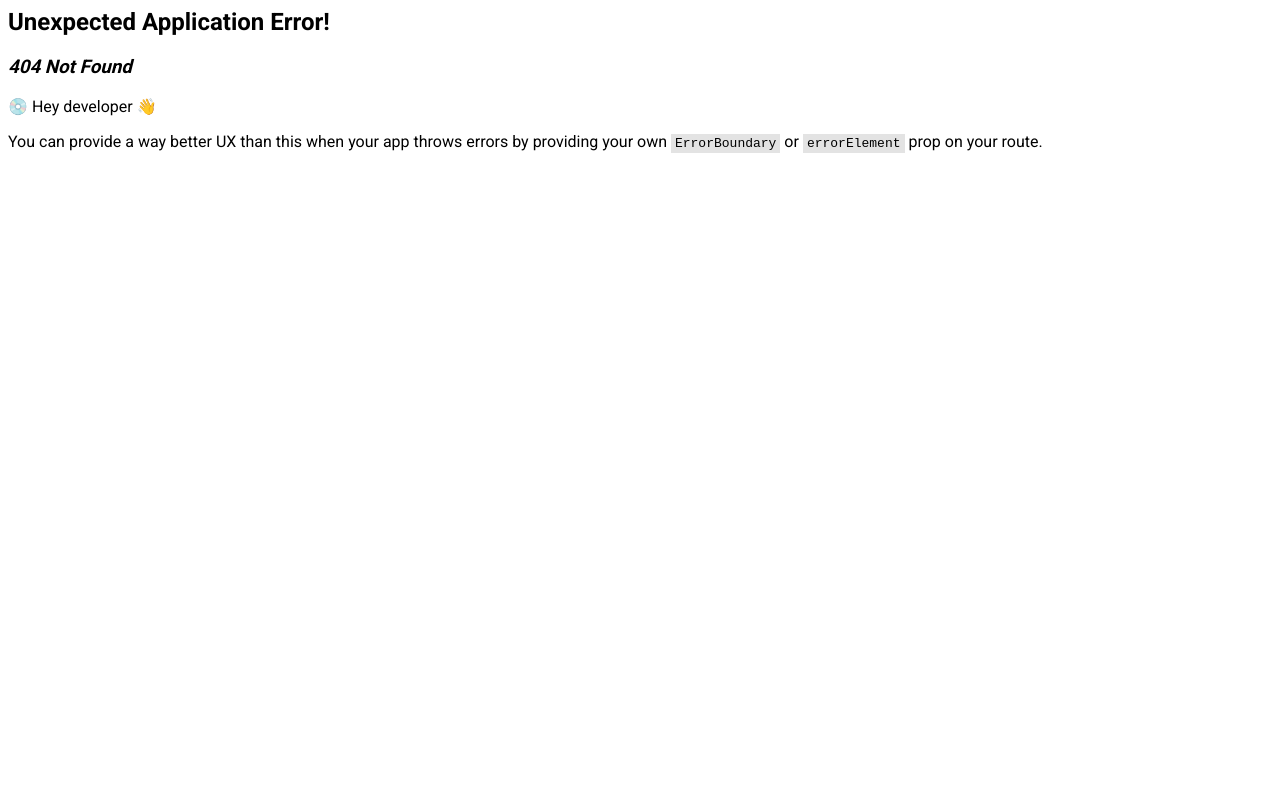
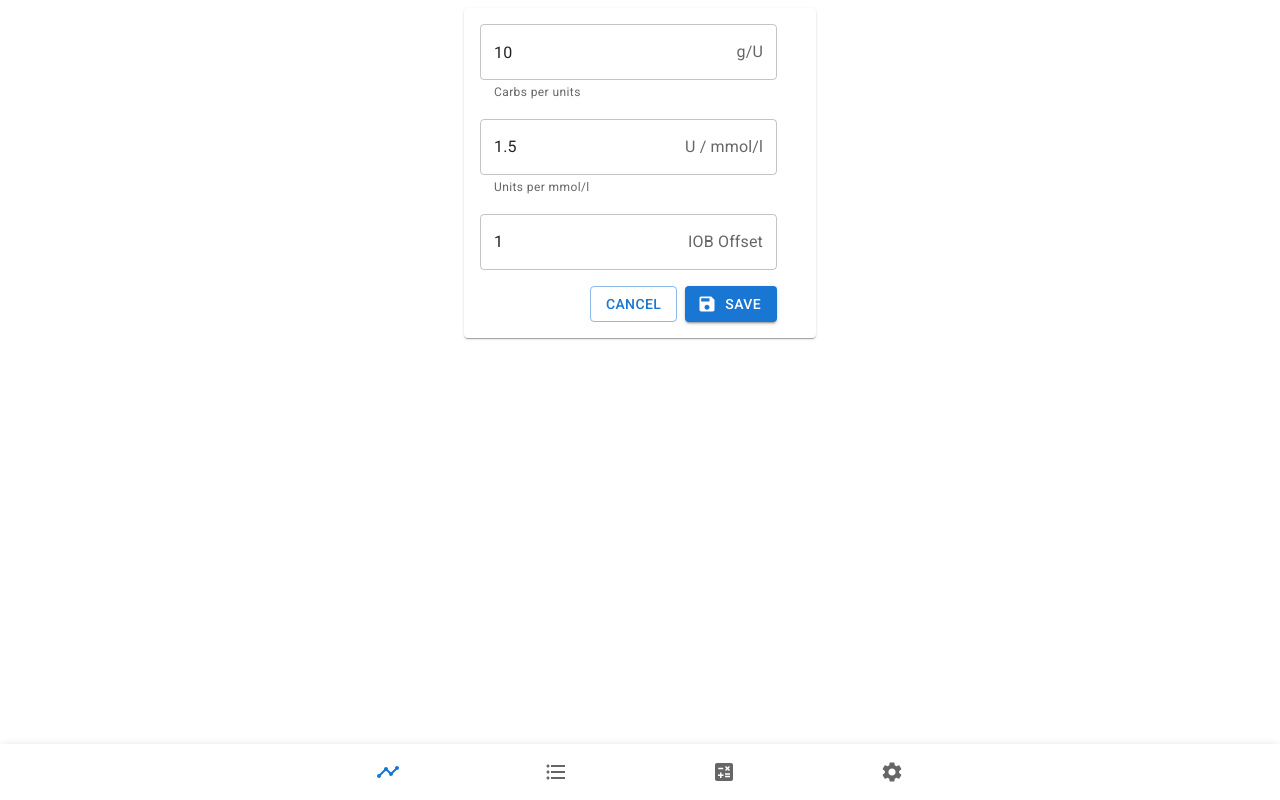
Before and after one commit to Kalhama/iob-calculator, a React app: page /settings in a window 1280 px wide. Before the commit this address had no page. Built offline with nearby package versions, Linux system fonts and the light colour scheme.

Commit message:
settings panel

```diff
--- a/package.json
+++ b/package.json
@@ -43,6 +43,7 @@
     "@emotion/styled": "^11.10.5",
     "@fontsource/roboto": "^4.5.8",
     "@mui/icons-material": "^5.10.16",
+    "@mui/lab": "^5.0.0-alpha.111",
     "@mui/material": "^5.10.17",
     "@mui/x-date-pickers": "^5.0.10",
     "@reduxjs/toolkit": "^1.9.1",
--- a/src/components/InsulinCalculator.tsx
+++ b/src/components/InsulinCalculator.tsx
@@ -1,18 +1,21 @@
 import { TextField } from '@mui/material'
 import { DateTime } from 'luxon'
 import { useState } from 'react'
-import { useDispatch } from 'react-redux'
+import { useDispatch, useSelector } from 'react-redux'
 import { useIOB } from '../hooks/useIOB'
+import { IRootState } from '../store'
 import { addBolus } from '../store/reducers/bolus'
 
 const numToStr = (num: number): string => (Math.round(num * 10) / 10).toFixed(1)
 
 export const InsulinCalculator = () => {
+    const { carbRate, adjustmentRate, IOBOffset } = useSelector(
+        (state: IRootState) => state.settings
+    )
+
     const [bloodGlucose, setBloodGlucose] = useState('7')
     const [targetBloodGlucose, setTargetBloodGlucose] = useState('7')
-    const adjustmentRate = 1.5
     const [mealCarbohydrates, setMealCarbohydrates] = useState('0')
-    const carbohydrateRate = 15
     const IOB = useIOB(DateTime.now())
     const dispatch = useDispatch()
 
@@ -20,8 +23,7 @@ export const InsulinCalculator = () => {
         bloodGlucose !== ''
             ? (Number(bloodGlucose) - Number(targetBloodGlucose)) / adjustmentRate
             : NaN
-    const mealInsulin = Number(mealCarbohydrates) / carbohydrateRate
-    const IOBOffset = 1
+    const mealInsulin = Number(mealCarbohydrates) / carbRate
     const totalInsulin = adjustmentInsulin + mealInsulin - IOB + IOBOffset
 
     return (
--- a/src/components/Navbar.tsx
+++ b/src/components/Navbar.tsx
@@ -5,6 +5,7 @@ import FormatListBulletedIcon from '@mui/icons-material/FormatListBulleted'
 import { NavLink } from 'react-router-dom'
 import { Outlet } from 'react-router-dom'
 import CalculateIcon from '@mui/icons-material/Calculate'
+import SettingsIcon from '@mui/icons-material/Settings'
 
 export const Navbar = () => {
     const [value, setValue] = useState(0)
@@ -28,6 +29,11 @@ export const Navbar = () => {
                         component={NavLink}
                         icon={<CalculateIcon />}
                     />
+                    <BottomNavigationAction
+                        to={'/settings'}
+                        component={NavLink}
+                        icon={<SettingsIcon />}
+                    />
                 </BottomNavigation>
             </Paper>
         </>
--- /dev/null
+++ b/src/components/Settings.tsx
@@ -0,0 +1,103 @@
+import {
+    Box,
+    Button,
+    FormControl,
+    FormHelperText,
+    InputAdornment,
+    OutlinedInput,
+    Paper,
+    Stack
+} from '@mui/material'
+import { useEffect, useState } from 'react'
+import { useDispatch, useSelector } from 'react-redux'
+import { Link } from 'react-router-dom'
+import { IRootState } from '../store'
+import { setSettings } from '../store/reducers/settings'
+import LoadingButton from '@mui/lab/LoadingButton'
+import SaveIcon from '@mui/icons-material/Save'
+
+export const Settings = () => {
+    const userSettings = useSelector((state: IRootState) => state.settings)
+
+    const dispatch = useDispatch()
+
+    const [settings, changeSettings] = useState(userSettings)
+
+    const [fakeLoading, setFakeLoading] = useState(false)
+
+    useEffect(() => {
+        if (fakeLoading) {
+            setTimeout(() => {
+                setFakeLoading(false)
+            }, 1000)
+        }
+    }, [fakeLoading])
+
+    const handleSubmit = () => {
+        setFakeLoading(true)
+        dispatch(setSettings(settings))
+    }
+
+    const handleChange = (prop: string) => (event: React.ChangeEvent<HTMLInputElement>) => {
+        changeSettings({ ...settings, [prop]: event.target.value })
+    }
+
+    return (
+        <Paper sx={{ margin: '0 auto', maxWidth: '20em', padding: '1em' }}>
+            <FormControl onSubmit={console.log}>
+                <Stack spacing={2}>
+                    <Box>
+                        <OutlinedInput
+                            sx={{ width: '100%' }}
+                            value={settings.carbRate}
+                            onChange={handleChange('carbRate')}
+                            required
+                            type="number"
+                            endAdornment={<InputAdornment position="end">g/U</InputAdornment>}
+                        />
+                        <FormHelperText>Carbs per units</FormHelperText>
+                    </Box>
+                    <Box>
+                        <OutlinedInput
+                            sx={{ width: '100%' }}
+                            value={settings.adjustmentRate}
+                            onChange={handleChange('adjustmentRate')}
+                            required
+                            type="number"
+                            endAdornment={
+                                <InputAdornment position="end">U / mmol/l</InputAdornment>
+                            }
+                        />
+                        <FormHelperText>Units per mmol/l</FormHelperText>
+                    </Box>
+
+                    <OutlinedInput
+                        sx={{ width: '100%' }}
+                        value={settings.IOBOffset}
+                        onChange={handleChange('IOBOffset')}
+                        required
+                        type="number"
+                        endAdornment={<InputAdornment position="end">IOB Offset</InputAdornment>}
+                    />
+                    <Stack
+                        direction="row"
+                        justifyContent="flex-end"
+                        alignItems="center"
+                        spacing={1}>
+                        <Button to={'/'} component={Link} variant="outlined">
+                            Cancel
+                        </Button>
+                        <LoadingButton
+                            onClick={handleSubmit}
+                            loading={fakeLoading}
+                            loadingPosition="start"
+                            startIcon={<SaveIcon />}
+                            variant="contained">
+                            Save
+                        </LoadingButton>
+                    </Stack>
+                </Stack>
+            </FormControl>
+        </Paper>
+    )
+}
--- a/src/store/index.ts
+++ b/src/store/index.ts
@@ -3,13 +3,15 @@ import { bolusReducer } from './reducers/bolus'
 import logger from 'redux-logger'
 import { persistReducer } from 'redux-persist'
 import storage from 'redux-persist/lib/storage' // defaults to localStorage for web
+import { settingsReducer } from './reducers/settings'
 const persistConfig = {
     key: 'root',
     storage
 }
 
 const reducers = combineReducers({
-    bolusReducer
+    bolusReducer,
+    settings: settingsReducer
 })
 
 const persistedReducer = persistReducer(persistConfig, reducers)
--- /dev/null
+++ b/src/store/reducers/settings.ts
@@ -0,0 +1,36 @@
+import { createAction, createReducer } from '@reduxjs/toolkit'
+
+interface SettingsInterface {
+    carbRate: number
+    adjustmentRate: number
+    IOBOffset: number
+}
+
+export const setSettings = createAction<SettingsInterface>('settings/setSettings')
+
+const initialState: SettingsInterface = {
+    carbRate: 10,
+    adjustmentRate: 1.5,
+    IOBOffset: 1
+}
+
+export const settingsReducer = createReducer(initialState, (builder) => {
+    return builder.addCase(setSettings, (state, action) => {
+        const { carbRate, adjustmentRate, IOBOffset } = action.payload
+
+        if (carbRate === undefined || adjustmentRate === undefined || IOBOffset === undefined) {
+            return
+        }
+
+        if (carbRate < 0) {
+            action.payload.carbRate = 0
+        }
+        if (adjustmentRate < 0) {
+            action.payload.carbRate = 0
+        }
+
+        state.carbRate = Number(carbRate)
+        state.adjustmentRate = Number(adjustmentRate)
+        state.IOBOffset = Number(IOBOffset)
+    })
+})
```
Also changed, not shown: src/App.tsx (+6 -1 lines), 1 other file (tests, documents, lock files or other folders).
